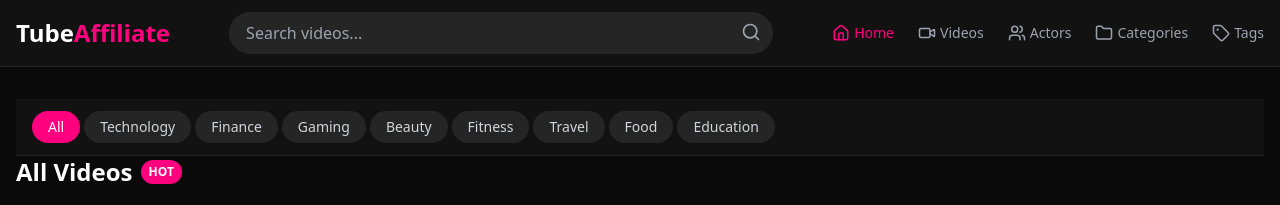
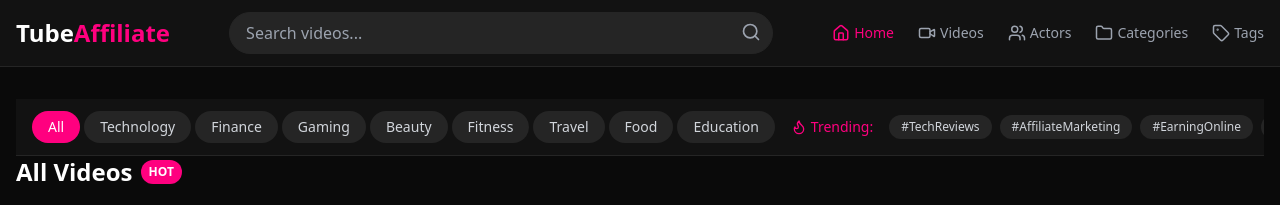
Before and after one commit to kaifilipovic/pink-teaser-tubes, a React (Vite) app: page /videos in a window 1280 px wide. Shown: the top 205 px of the page. Built offline with nearby package versions, Linux system fonts and the light colour scheme.

Commit message:
Add trending tags section
Implement the trending tags section to display popular tags.

```diff
--- a/src/components/CategoryTabs.tsx
+++ b/src/components/CategoryTabs.tsx
@@ -1,5 +1,6 @@
 
 import React from 'react';
+import { Flame } from 'lucide-react';
 
 const CategoryTabs = () => {
   const categories = [
@@ -14,10 +15,18 @@ const CategoryTabs = () => {
     { name: 'Education', active: false },
   ];
 
+  // Trending tags from TrendingSection
+  const trendingHashtags = [
+    '#TechReviews', '#AffiliateMarketing', '#EarningOnline',
+    '#PassiveIncome', '#ProductLaunch', '#GadgetReview',
+    '#MakeMoneyOnline', '#StartupTips', '#DigitalMarketing'
+  ];
+
   return (
     <div className="w-full overflow-x-auto bg-tube-darkgray sticky top-16 z-10 border-b border-tube-gray">
       <div className="container mx-auto px-4">
-        <div className="flex space-x-1 py-3 min-w-max">
+        <div className="flex items-center justify-between py-3">
+          <div className="flex space-x-1 min-w-max">
             {categories.map((category, index) => (
               <button
                 key={index}
@@ -31,6 +40,23 @@ const CategoryTabs = () => {
               </button>
             ))}
           </div>
+
+          <div className="flex items-center space-x-2 ml-4 overflow-x-auto min-w-max">
+            <div className="flex items-center text-tube-pink mr-2">
+              <Flame size={16} className="mr-1" />
+              <span className="text-sm font-medium">Trending:</span>
+            </div>
+            {trendingHashtags.map((hashtag, index) => (
+              <a
+                key={index}
+                href="#"
+                className="bg-tube-gray px-3 py-1 rounded-full text-xs text-gray-300 hover:bg-tube-pink hover:text-white transition-colors whitespace-nowrap"
+              >
+                {hashtag}
+              </a>
+            ))}
+          </div>
+        </div>
       </div>
     </div>
   );
```
Lines whose indentation alone changed are shown as unchanged.
